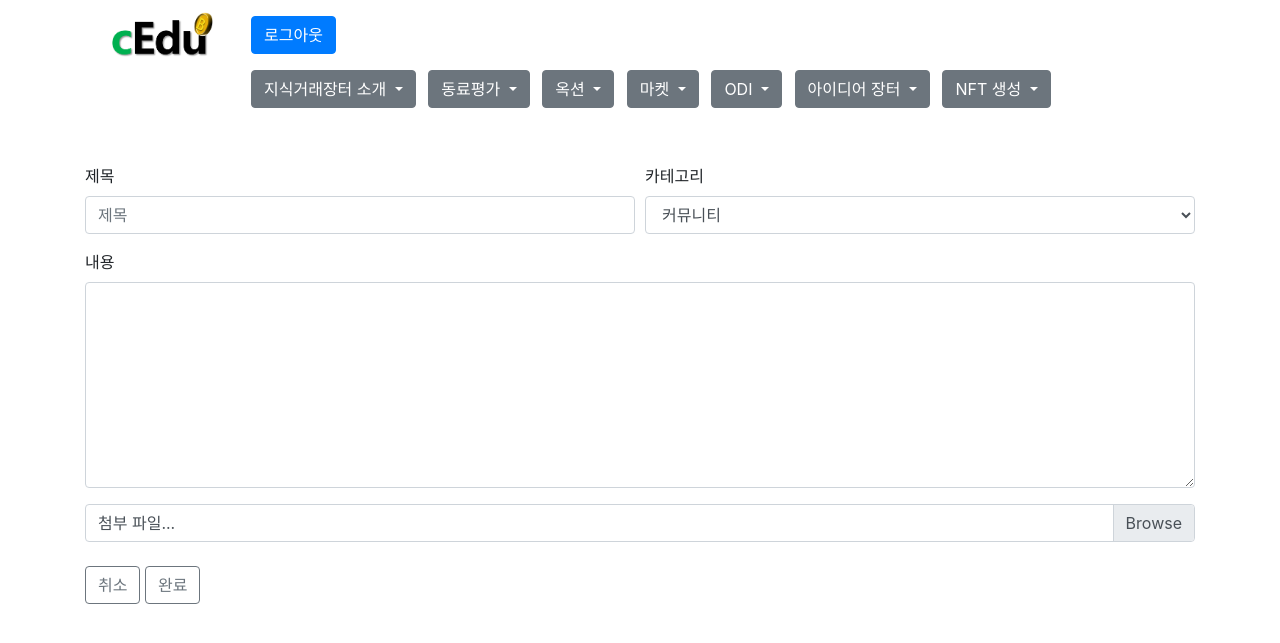
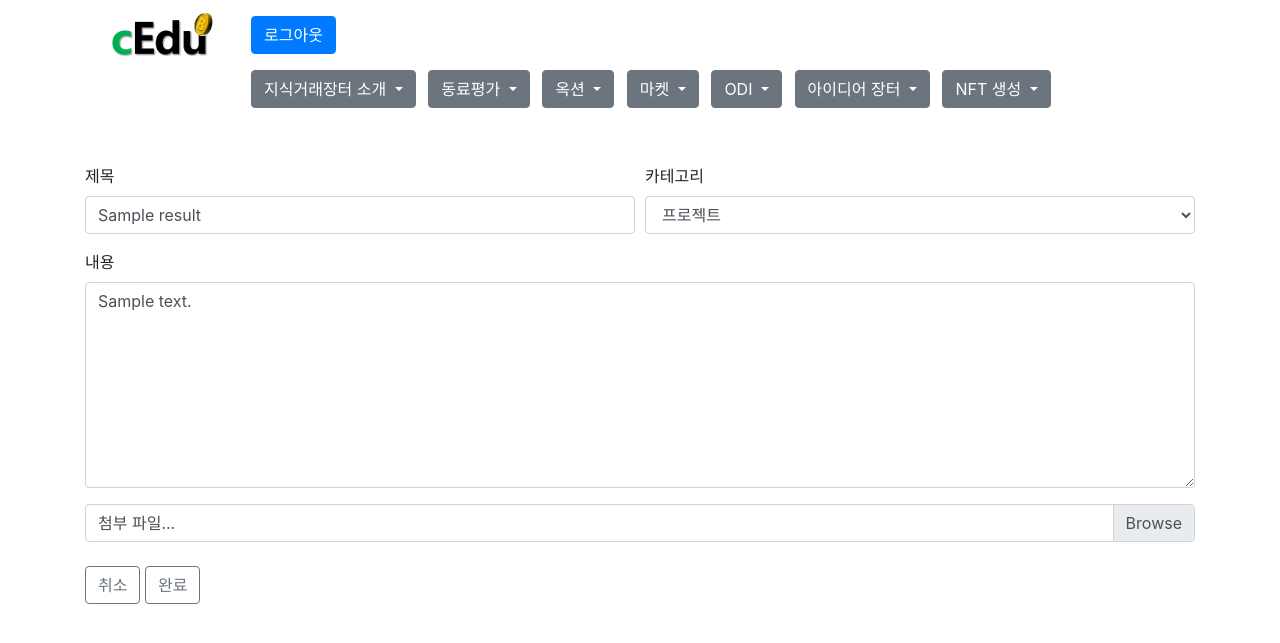
Before and after one commit to kmi0817/cEdu, a Flask app: template app/templates/write.html in a window 1280 px wide. Shown: the top 643 px of the page. Run offline with Flask 2, Linux system fonts and the light colour scheme; the template is opened without the code that fills it: most values are stand-ins (such as "Sample title", 1, 10 or a date in 2020); some libraries are stand-ins or nearby versions.

Commit message:
update write.html to be used as create & edit

```diff
--- a/app/templates/write.html
+++ b/app/templates/write.html
@@ -4,19 +4,25 @@
     <div class="form-row">
         <div class="form-group col-md-6">
             <label for="title">제목</label>
-            <input type="text" name="title" class="form-control" id="title" placeholder="제목">
+            <input type="text" name="title" class="form-control" id="title" placeholder="제목"
+                value="{{ results.title }}">
         </div>
         <div class="form-group col-md-6">
             <label for="category">카테고리</label>
             <select name="category" class="form-control" id="category">
+                {% if results.category == 'community' %}
+                <option selected value="community">커뮤니티</option>
+                <option value="project">프로젝트</option>
+                {% else %}
                 <option value="community">커뮤니티</option>
-                <option value="project">프로젝트</option>
+                <option selected value="project">프로젝트</option>
+                {% endif %}
             </select>
         </div>
     </div>
     <div class="form-group">
         <label for="description">내용</label>
-        <textarea name="description" class="form-control" id="description" rows="8"></textarea>
+        <textarea name="description" class="form-control" id="description" rows="8">{{ results.description }}</textarea>
     </div>
     <div class="form-group custom-file">
         <label class="custom-file-label" for="customFile">첨부 파일...</label>
```
